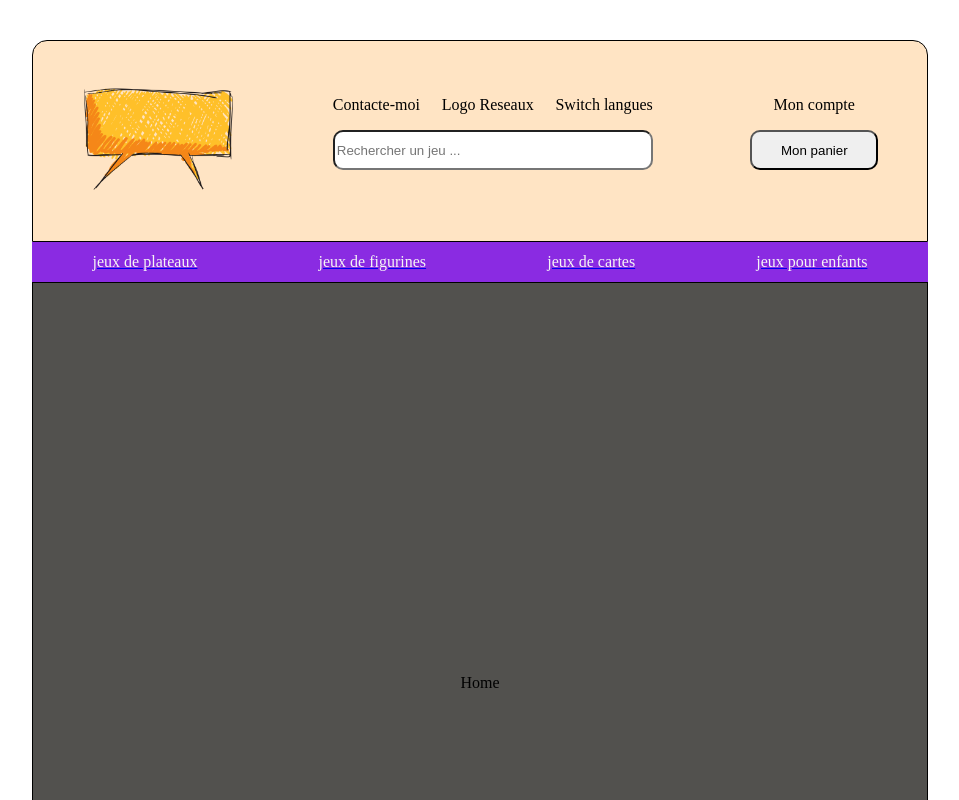
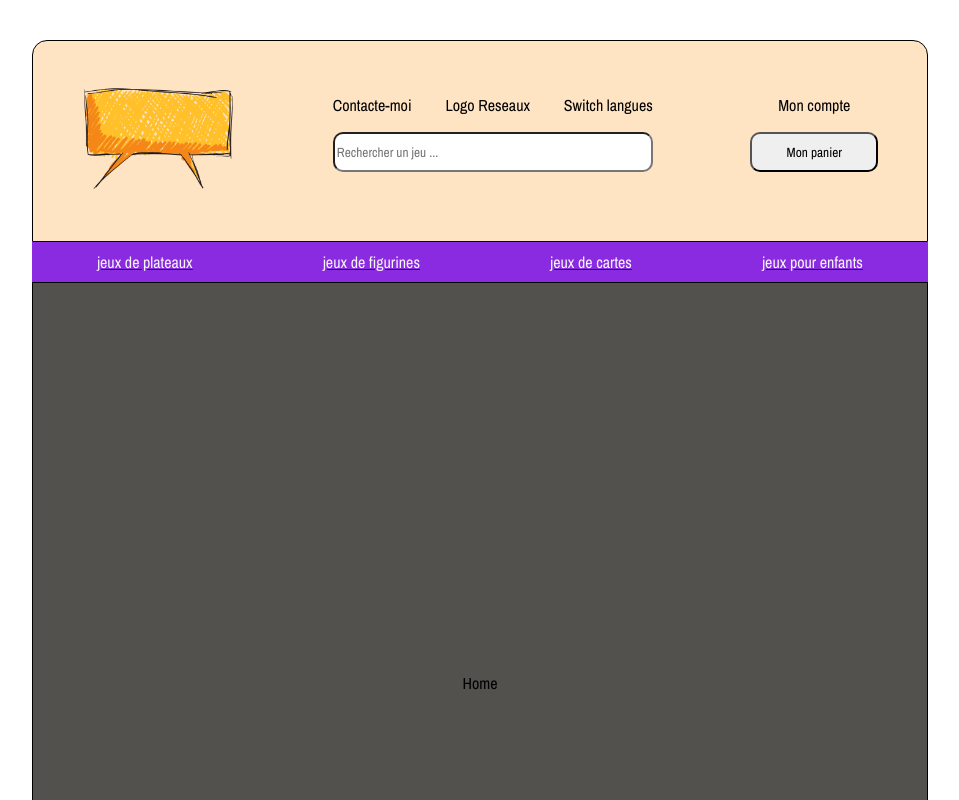
Before and after one commit to Guilebro/Project_YM, a React (Vite) app in the folder frontend/: page / in a window 1280 px wide. Shown: the top 800 px of the page, without its empty margins (160-1119 px from the left). Built offline with nearby package versions, Linux system fonts and the light colour scheme.

Commit message:
ajout de font

```diff
--- a/frontend/src/css/App.css
+++ b/frontend/src/css/App.css
@@ -1,3 +1,8 @@
+@font-face {
+  font-family: "ArchivoNarrow-Regular";
+  src: url("../assets/fonts/ArchivoNarrow-Regular.ttf");
+}
+
 html {
   width: 100vw;
   margin: 0;
@@ -12,3 +17,7 @@ body {
   padding: 0;
   overscroll-behavior: none;
 }
+
+* {
+  font-family: "ArchivoNarrow-Regular";
+}
```
Also changed, not shown: frontend/src/assets/fonts/ArchivoNarrow-Regular.ttf (added).
